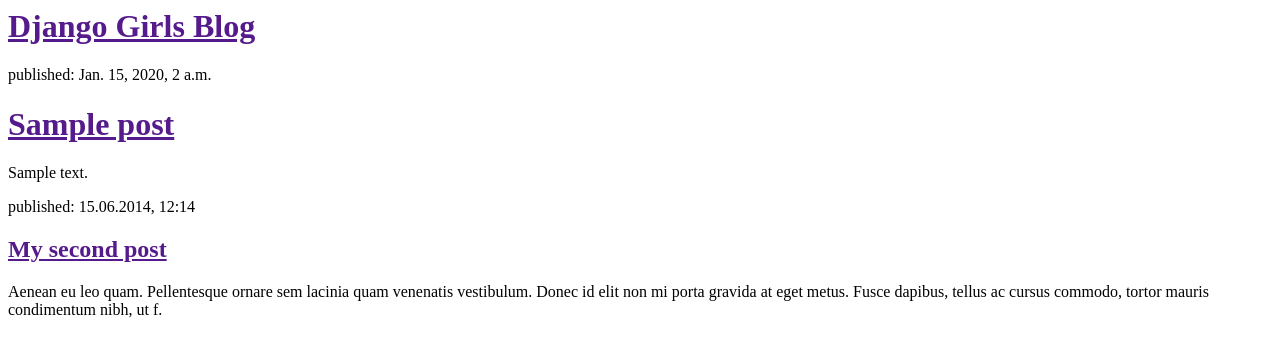
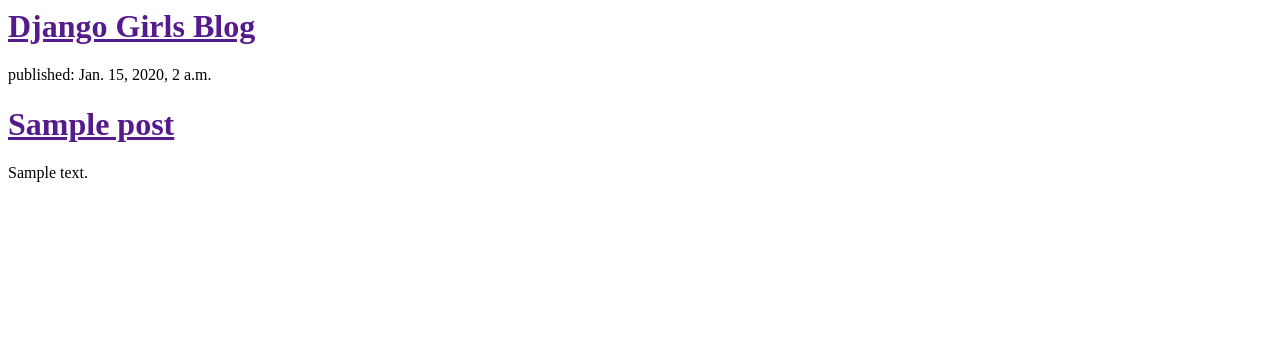
Before and after one commit to mochiko206/my-first-blog, a Django app: template blog/templates/blog/post_list.html in a window 1280 px wide. Shown: the top 357 px of the page. Run offline with Django 3.2, Linux system fonts and the light colour scheme; the template is opened without the code that fills it: values that come from a table or form of the project are taken from there, others are empty; tables that the repository leaves empty hold one stand-in row (values such as "Sample post").

Commit message:
remove second static blog template post:

```diff
--- a/blog/templates/blog/post_list.html
+++ b/blog/templates/blog/post_list.html
@@ -16,10 +16,5 @@
         {% endfor %}
         </div>
 
-        <div>
-            <p>published: 15.06.2014, 12:14</p>
-            <h2><a href="">My second post</a></h2>
-            <p>Aenean eu leo quam. Pellentesque ornare sem lacinia quam venenatis vestibulum. Donec id elit non mi porta gravida at eget metus. Fusce dapibus, tellus ac cursus commodo, tortor mauris condimentum nibh, ut f.</p>
-        </div>
     </body>
 </html>
```
